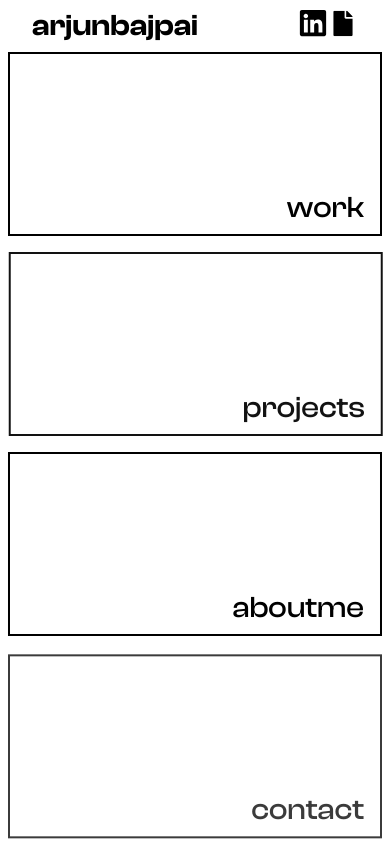
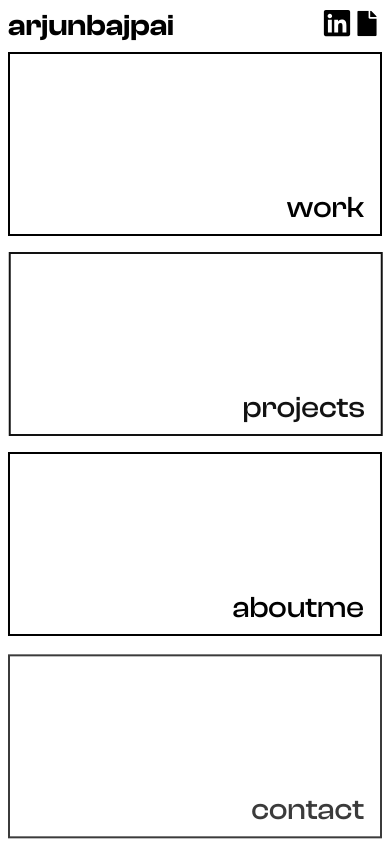
Before and after one commit to antailbaxt3r/Web-Portfolio, a Next.js app: page / in a window 390 px wide. Built offline with nearby package versions, Linux system fonts and the light colour scheme.

Commit message:
hero nav testing

```diff
--- a/src/components/landing/Hero.js
+++ b/src/components/landing/Hero.js
@@ -28,7 +28,7 @@ const Hero = ({ additionalDelay }) => {
         <div className="hero-container relative">
             <div className="absolute hero-container">
                 <div className="flex-none z-40">
-                    <div className="flex-1 pl-8 pt-2 pr-8 z-40 flex">
+                    <div className="flex-1 md:pl-8 pl-2 pt-2 md:pr-8 pr-2 z-40 flex">
                         <motion.h1
                             className="md:text-6xl text-3xl font-semibold text-black flex-1 z-40"
                             initial={{ opacity: 0, y: 20 }}
```
